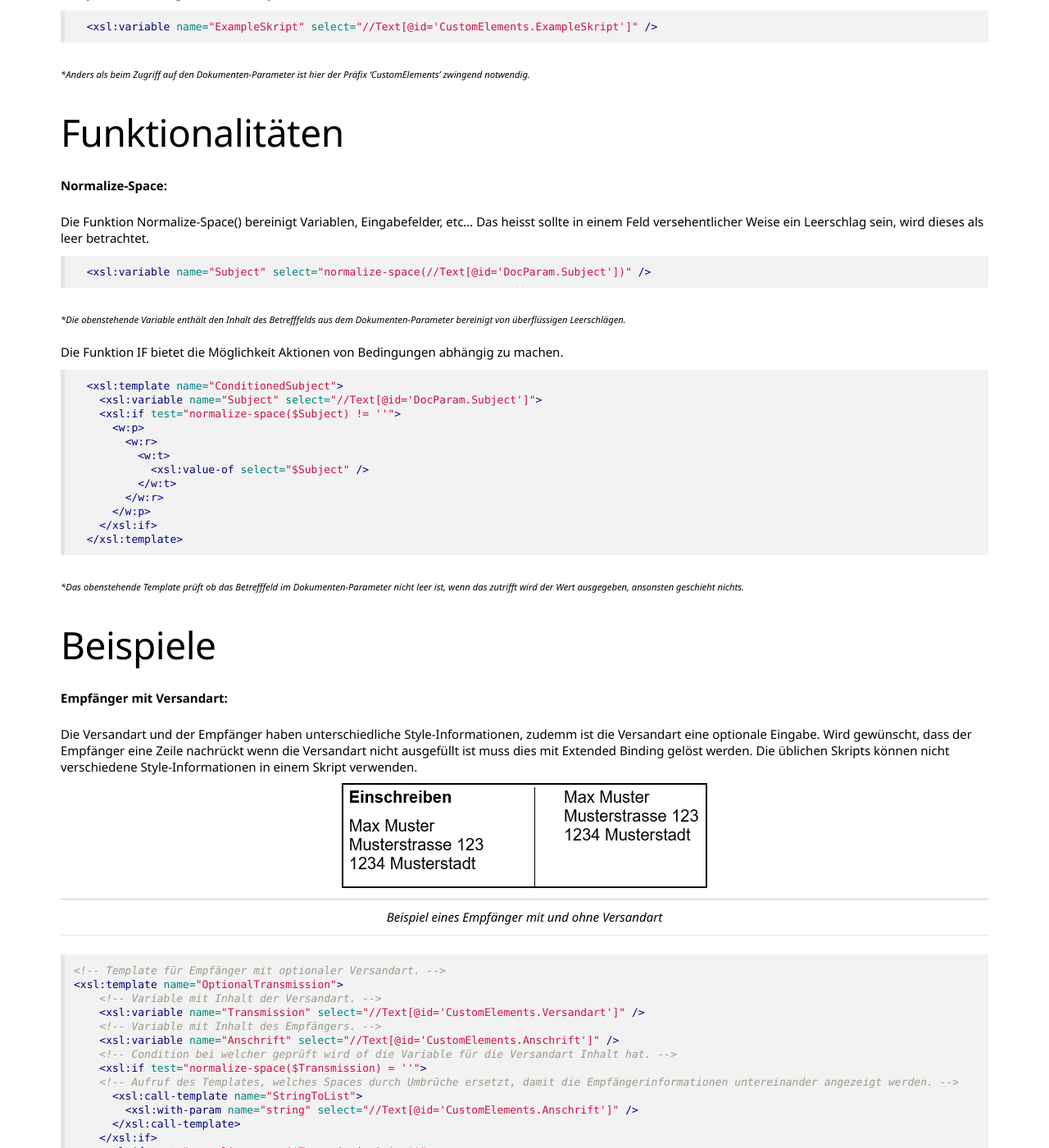
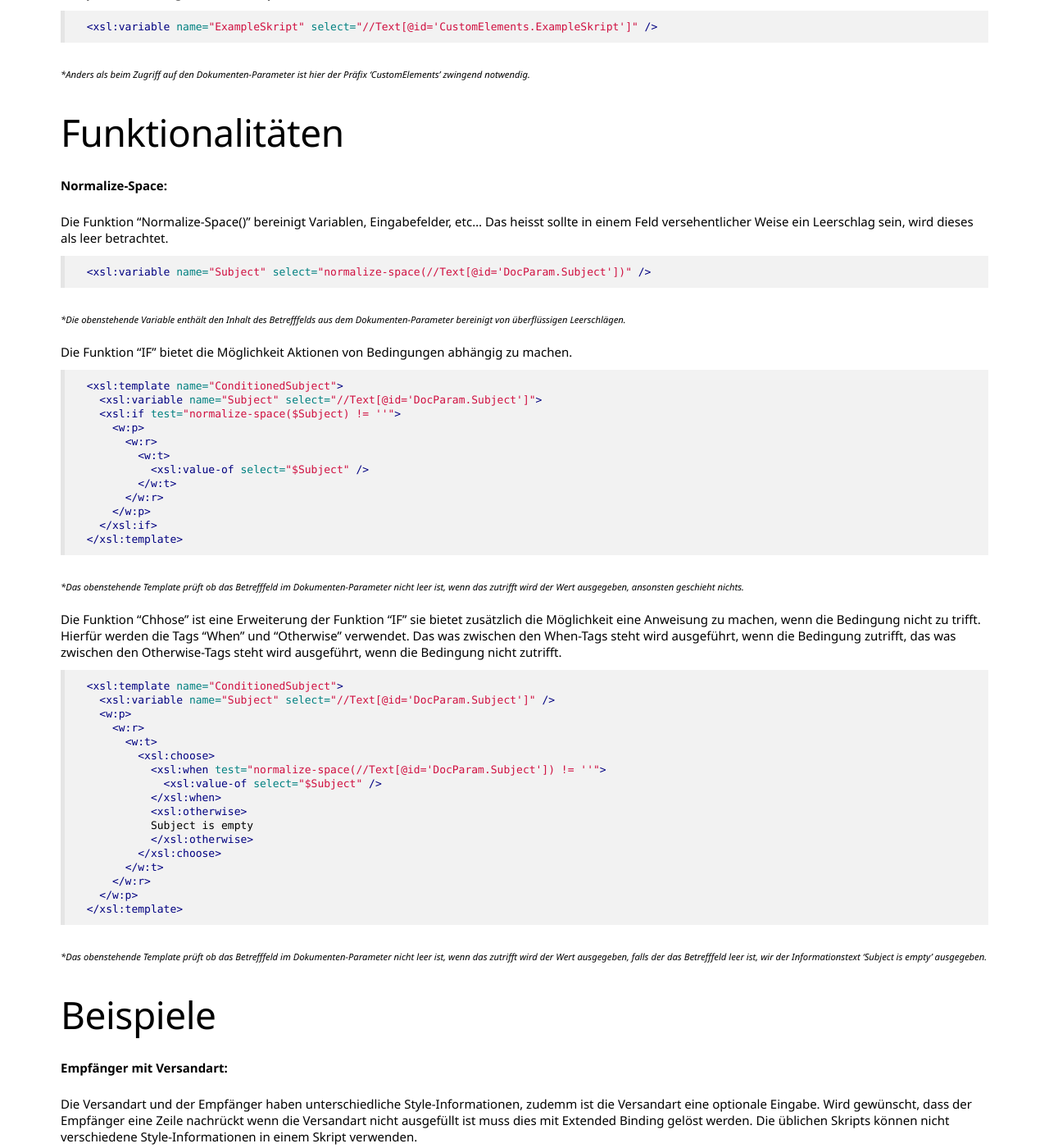
Before and after one commit to primesoft-group/oneoffixx-docs, a Jekyll site: the page built from _pages/docfunc/de/df-extendedbinding.md, in a window 1280 px wide and 1400 px high, scrolled down 3775 px. Shown: the whole window at 82% size. Built offline with Jekyll 4.4.1, drawn with Linux system fonts in a browser that asks for light colours; nearby versions of some CDN libraries; some web fonts are replaced.

Commit message:
updated content

````diff
--- a/_pages/docfunc/de/df-extendedbinding.md
+++ b/_pages/docfunc/de/df-extendedbinding.md
@@ -117,13 +117,13 @@ __Beispiel für den Zugriff auf in Skript:__
 
 __Normalize-Space:__
 
-Die Funktion Normalize-Space() bereinigt Variablen, Eingabefelder, etc... Das heisst sollte in einem Feld versehentlicher Weise ein Leerschlag sein, wird dieses als leer betrachtet.
+Die Funktion "Normalize-Space()" bereinigt Variablen, Eingabefelder, etc... Das heisst sollte in einem Feld versehentlicher Weise ein Leerschlag sein, wird dieses als leer betrachtet.
 ```xml
   <xsl:variable name="Subject" select="normalize-space(//Text[@id='DocParam.Subject'])" />
 ```
 <sub>**Die obenstehende Variable enthält den Inhalt des Betrefffelds aus dem Dokumenten-Parameter bereinigt von überflüssigen Leerschlägen.*</sub>
 
-Die Funktion IF bietet die Möglichkeit Aktionen von Bedingungen abhängig zu machen.
+Die Funktion "IF" bietet die Möglichkeit Aktionen von Bedingungen abhängig zu machen.
 
 ```xml
   <xsl:template name="ConditionedSubject">
@@ -141,6 +141,28 @@ Die Funktion IF bietet die Möglichkeit Aktionen von Bedingungen abhängig zu ma
 ```
 <sub>**Das obenstehende Template prüft ob das Betrefffeld im Dokumenten-Parameter nicht leer ist, wenn das zutrifft wird der Wert ausgegeben, ansonsten geschieht nichts.*</sub>
 
+Die Funktion "Chhose" ist eine Erweiterung der Funktion "IF" sie bietet zusätzlich die Möglichkeit eine Anweisung zu machen, wenn die Bedingung nicht zu trifft. Hierfür werden die Tags "When" und "Otherwise" verwendet. Das was zwischen den When-Tags steht wird ausgeführt, wenn die Bedingung zutrifft, das was zwischen den Otherwise-Tags steht wird ausgeführt, wenn die Bedingung nicht zutrifft.
+
+```xml
+  <xsl:template name="ConditionedSubject">
+    <xsl:variable name="Subject" select="//Text[@id='DocParam.Subject']" />
+    <w:p>
+      <w:r>
+        <w:t>
+          <xsl:choose>
+            <xsl:when test="normalize-space(//Text[@id='DocParam.Subject']) != ''">
+              <xsl:value-of select="$Subject" />
+            </xsl:when>
+            <xsl:otherwise>
+            Subject is empty
+            </xsl:otherwise>
+          </xsl:choose>
+        </w:t>
+      </w:r>
+    </w:p>
+  </xsl:template>
+```
+<sub>**Das obenstehende Template prüft ob das Betrefffeld im Dokumenten-Parameter nicht leer ist, wenn das zutrifft wird der Wert ausgegeben, falls der das Betrefffeld leer ist, wir der Informationstext 'Subject is empty' ausgegeben.*</sub>
 
 ## Beispiele
 
````
